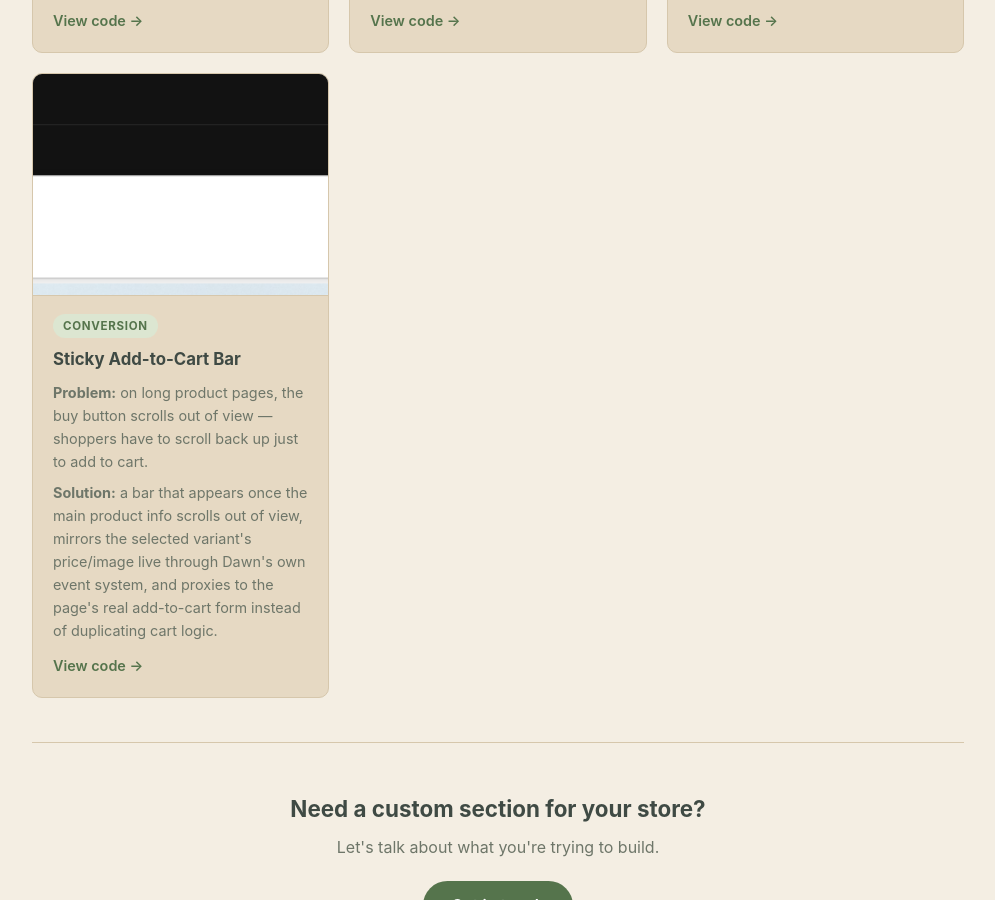
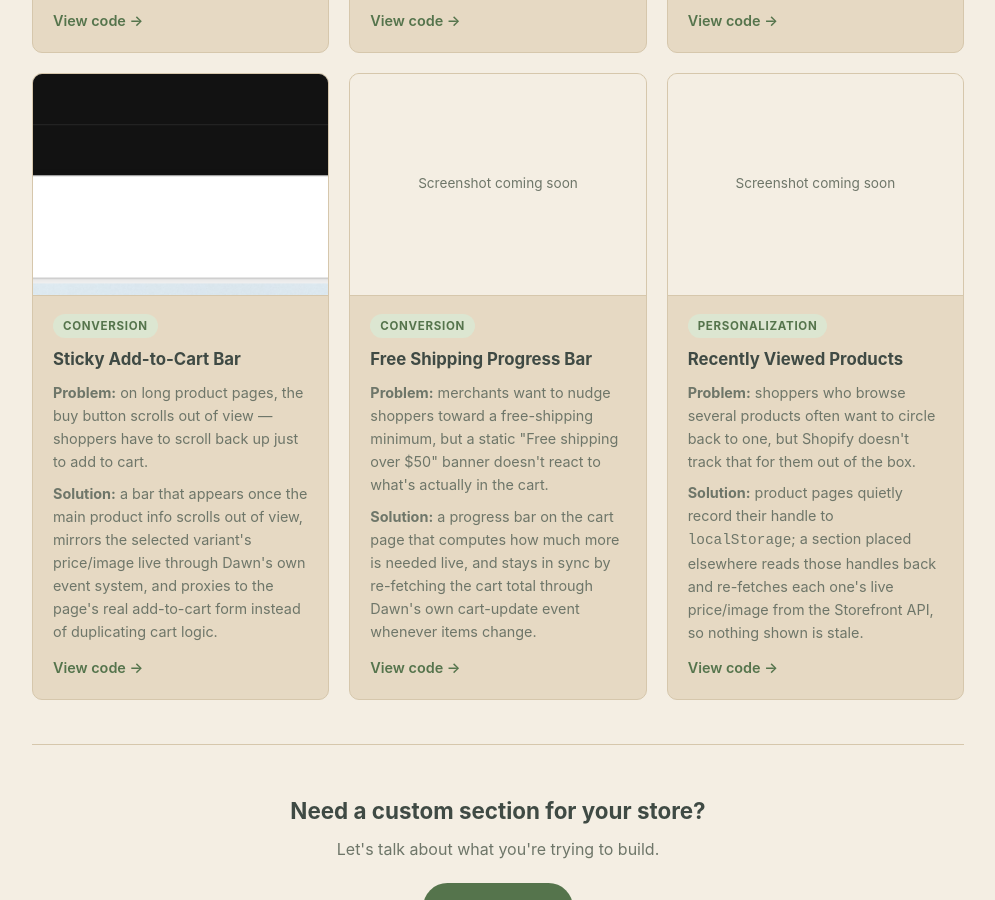
Before and after one commit to lukas-pham/lukas-pham.github.io, a plain HTML site: page index.html in a window 1280 px wide. Shown: the part 1450-2350 px from the top of the page, without its empty margins (142-1137 px from the left). Drawn offline with Linux system fonts and the light colour scheme.

Commit message:
Add Free Shipping Bar and Recently Viewed Products cards
Brings the Section Library to 6 entries. Both use the placeholder
thumb style (pending real screenshots) and are fully clickable into
the lightbox like the existing cards.

```diff
--- a/index.html
+++ b/index.html
@@ -164,6 +164,17 @@
     object-fit: cover;
     object-position: top;
     display: block;
+  }
+  .section-card__thumb--pending {
+    display: flex;
+    align-items: center;
+    justify-content: center;
+    text-align: center;
+    padding: 12px;
+  }
+  .section-card__thumb--pending span {
+    font-size: 0.85rem;
+    color: var(--text-muted);
   }
   .section-card__thumb::after {
     content: "View details \2192";
@@ -451,6 +462,32 @@
             <a href="https://github.com/lukas-pham/dawn-theme-demo/blob/main/sections/sticky-add-to-cart.liquid" target="_blank" rel="noopener">View code →</a>
           </div>
         </div>
+
+        <div class="section-card">
+          <div class="section-card__thumb section-card__thumb--pending">
+            <span>Screenshot coming soon</span>
+          </div>
+          <div class="section-card__body">
+            <span class="section-card__tag">Conversion</span>
+            <h3>Free Shipping Progress Bar</h3>
+            <p><strong>Problem:</strong> merchants want to nudge shoppers toward a free-shipping minimum, but a static "Free shipping over $50" banner doesn't react to what's actually in the cart.</p>
+            <p><strong>Solution:</strong> a progress bar on the cart page that computes how much more is needed live, and stays in sync by re-fetching the cart total through Dawn's own cart-update event whenever items change.</p>
+            <a href="https://github.com/lukas-pham/dawn-theme-demo/blob/main/sections/free-shipping-bar.liquid" target="_blank" rel="noopener">View code →</a>
+          </div>
+        </div>
+
+        <div class="section-card">
+          <div class="section-card__thumb section-card__thumb--pending">
+            <span>Screenshot coming soon</span>
+          </div>
+          <div class="section-card__body">
+            <span class="section-card__tag">Personalization</span>
+            <h3>Recently Viewed Products</h3>
+            <p><strong>Problem:</strong> shoppers who browse several products often want to circle back to one, but Shopify doesn't track that for them out of the box.</p>
+            <p><strong>Solution:</strong> product pages quietly record their handle to <code>localStorage</code>; a section placed elsewhere reads those handles back and re-fetches each one's live price/image from the Storefront API, so nothing shown is stale.</p>
+            <a href="https://github.com/lukas-pham/dawn-theme-demo/blob/main/sections/recently-viewed.liquid" target="_blank" rel="noopener">View code →</a>
+          </div>
+        </div>
       </div>
     </section>
 
@@ -521,6 +558,7 @@
         var paragraphs = card.querySelectorAll('.section-card__body p');
         var link = card.querySelector('.section-card__body a');
 
+        modalImage.hidden = !img;
         modalImage.src = img ? img.src : '';
         modalImage.alt = img ? img.alt : '';
         modalTag.textContent = tag ? tag.textContent : '';
```
